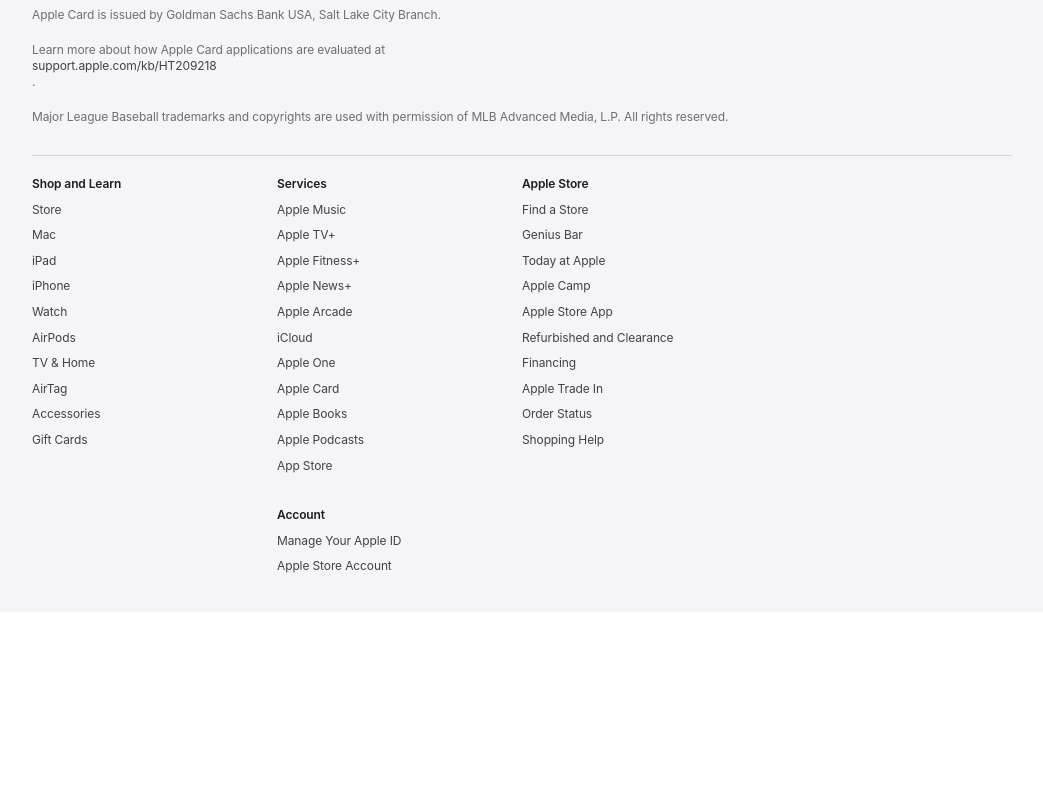
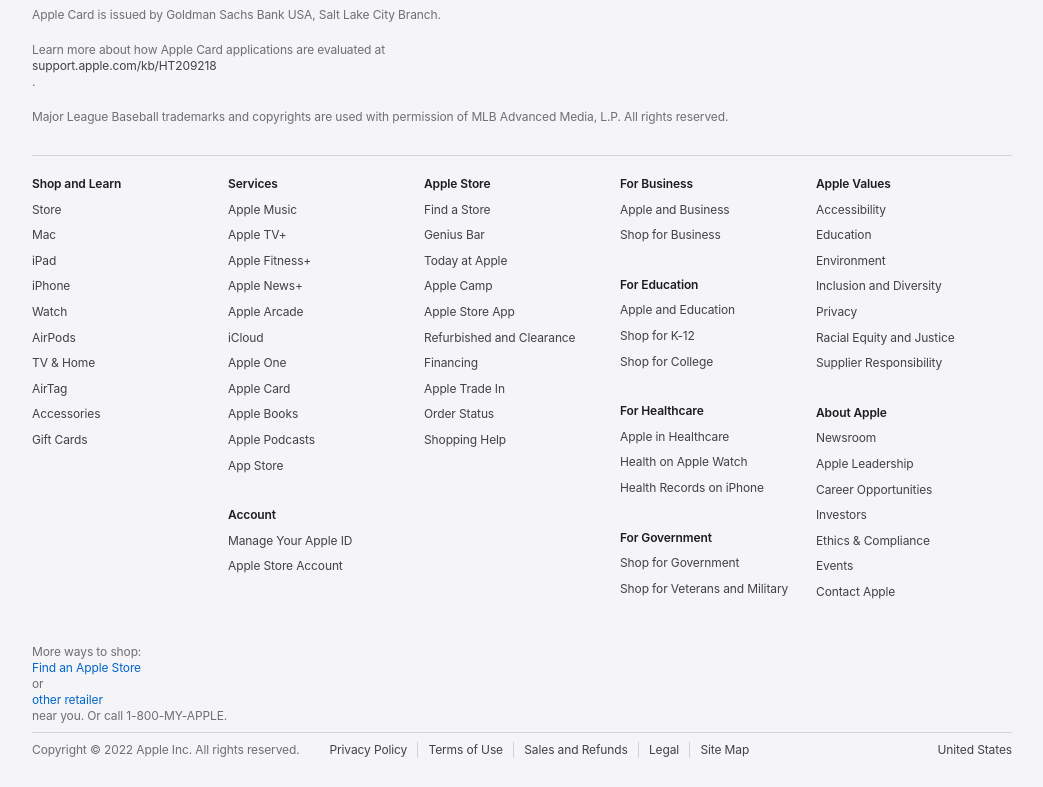
Before and after one commit to ahaseeb16/web_development, a plain HTML site: page apple web page using html css/index.html in a window 1280 px wide. Shown: the part 5194-5981 px from the top of the page, without its empty margins (118-1161 px from the left). Before the commit the page ends 5806 px from the top, so only its background shows below. Drawn offline with Linux system fonts and the light colour scheme.

Commit message:
apple webpage using html css

```diff
--- a/apple web page using html css/index.html
+++ b/apple web page using html css/index.html
@@ -347,7 +347,121 @@
                         </ul>
                     </div>
                 </div>
+                <div class="directory-column">
 
+                    <div class="directory-column-section">
+                        <label class="SectionLabel" for="SectionState-business">
+                            <h3 class="Title">For Business</h3>
+                        </label>
+
+                        <ul class="SectionList">
+                            <li><a class="SectionLink" href="/business/">Apple
+                                    and Business</a></li>
+                            <li><a class="SectionLink" href="/retail/business/">Shop for
+                                    Business</a></li>
+                        </ul>
+                    </div>
+
+                    <div class="directory-column-section">
+                        <label class="SectionLabel" for="SectionState-education">
+                            <h3 class="Title">For Education</h3>
+                        </label>
+
+                        <ul class="SectionList">
+                            <li><a class="SectionLink" href="">Apple and Education</a></li>
+                            <li><a class="SectionLink" href="">Shop for K-12</a></li>
+                            <li><a class="SectionLink" href="">Shop for College</a></li>
+                        </ul>
+                    </div>
+
+                    <div class="directory-column-section">
+                        <label class="SectionLabel" for="SectionState-healthcare">
+                            <h3 class="Title">For Healthcare</h3>
+                        </label>
+
+                        <ul class="SectionList">
+                            <li><a class="SectionLink" href="">Apple in Healthcare</a></li>
+                            <li><a class="SectionLink" href="">Health on Apple Watch</a></li>
+                            <li><a class="SectionLink" href="">Health Records on iPhone</a></li>
+                        </ul>
+                    </div>
+
+                    <div class="directory-column-section">
+                        <label class="SectionLabel" for="SectionState-government">
+                            <h3 class="Title">For Government</h3>
+                        </label>
+
+                        <ul class="SectionList">
+                            <li><a class="SectionLink" href="">Shop for Government</a></li>
+                            <li><a class="SectionLink" href="">Shop for Veterans and Military</a></li>
+                        </ul>
+                    </div>
+                </div>
+                <div class="directory-column">
+
+                    <div class="directory-column-section">
+                        <label class="SectionLabel" for="SectionState-responsibility">
+                            <h3 class="Title">Apple Values</h3>
+                        </label>
+
+                        <ul class="SectionList">
+                            <li><a class="SectionLink" href="">Accessibility</a></li>
+                            <li><a class="SectionLink" href="">Education</a></li>
+                            <li><a class="SectionLink" href="">Environment</a></li>
+                            <li><a class="SectionLink" href="">Inclusion and Diversity</a></li>
+                            <li><a class="SectionLink" href="">Privacy</a></li>
+                            <li><a class="SectionLink" href="">Racial Equity and Justice</a></li>
+                            <li><a class="SectionLink" href="">Supplier Responsibility</a></li>
+                        </ul>
+                    </div>
+
+                    <div class="directory-column-section">
+                        <label class="SectionLabel" for="SectionState-about">
+                            <h3 class="Title">About Apple</h3>
+                        </label>
+
+                        <ul class="SectionList">
+                            <li><a class="SectionLink" href="">Newsroom</a>
+                            </li>
+                            <li><a class="SectionLink" href="" leadership">Apple
+                                    Leadership</a></li>
+                            <li><a class="SectionLink" href="">Career Opportunities</a></li>
+                            <li><a class="SectionLink" href="">Investors</a></li>
+                            <li><a class="SectionLink" href="">Ethics &amp; Compliance</a></li>
+                            <li><a class="SectionLink" href="">Events</a>
+                            </li>
+                            <li><a class="SectionLink" href="">Contact Apple</a></li>
+                        </ul>
+                    </div>
+                </div>
+                <!--googleon: all-->
+            </nav>
+
+            <section class="ac-gf-footer">
+                <div class="ac-gf-footer-shop" x-ms-format-detection="none">
+                    More ways to shop: <a href="">Find an Apple Store</a> or <a href="">other retailer</a>
+                    near you. <span class="nowrap">Or call 1-800-MY-APPLE.</span>
+                </div>
+                <div class="ac-gf-footer-locale">
+                    <a class="ac-gf-footer-locale-link" href="">United States</a>
+                </div>
+                <div class="ac-gf-footer-legal">
+                    <div class="ac-gf-footer-legal-copyright">Copyright ©
+
+                        2022
+                        Apple Inc. All rights reserved.
+                    </div>
+                    <div class="ac-gf-footer-legal-links">
+                        <a class="ac-gf-footer-legal-link" href="">Privacy Policy</a>
+                        <a class="ac-gf-footer-legal-link" href="">Terms of Use</a>
+                        <a class="ac-gf-footer-legal-link" href="">Sales and Refunds</a>
+                        <a class="ac-gf-footer-legal-link" href="">Legal</a>
+                        <a class="ac-gf-footer-legal-link" href="">Site Map</a>
+                    </div>
+                </div>
+            </section>
+        </div>
+    </footer>
 </body>
 
 </html>
```
